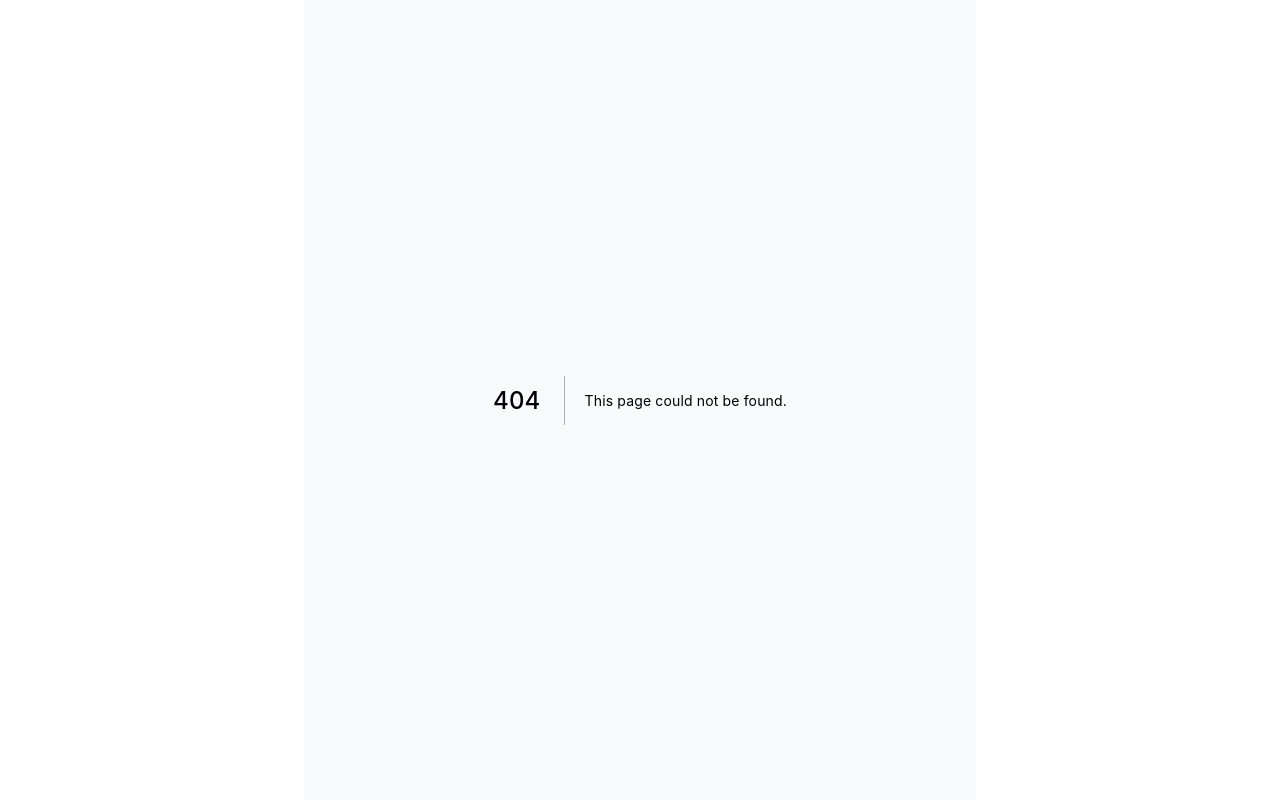
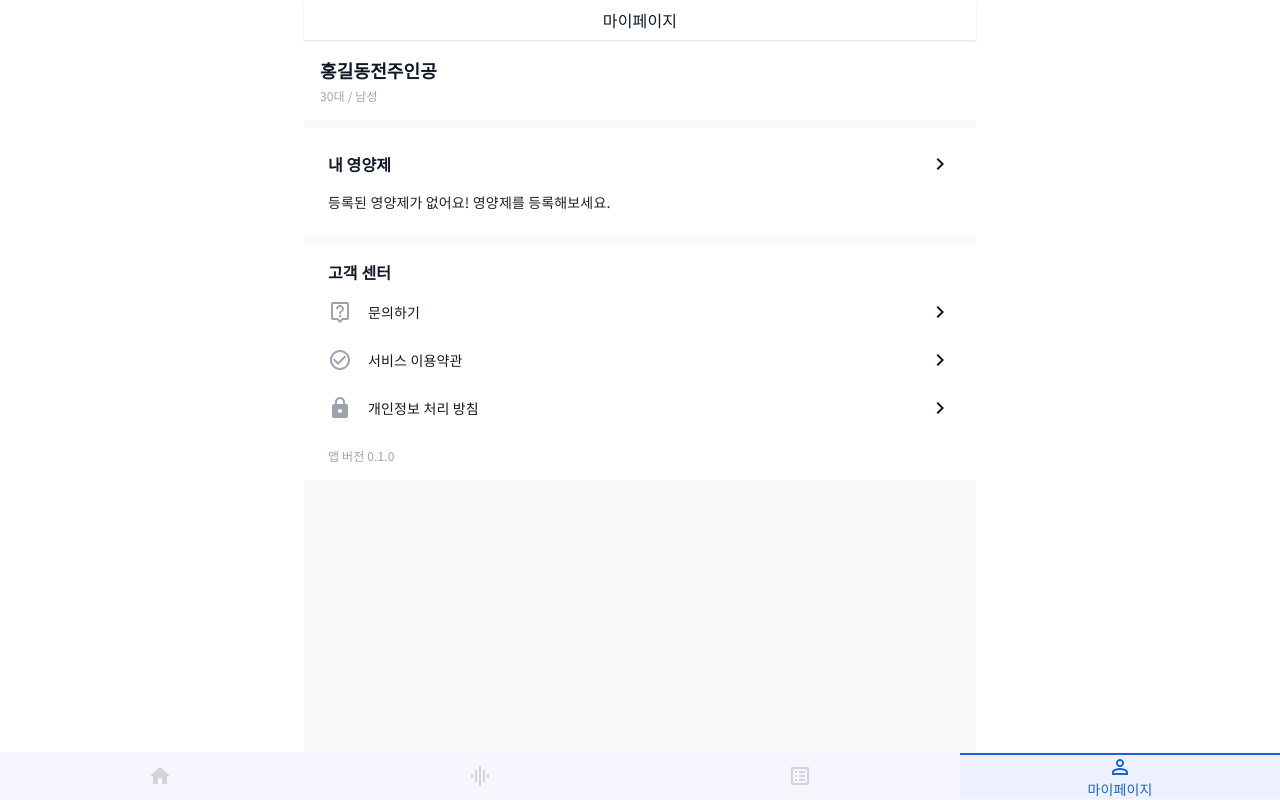
Before and after one commit to swm13-alchemy/alchemy_front_web, a Next.js app: page /mypage in a window 1280 px wide. Before the commit this address had no page. Built offline with nearby package versions, Linux system fonts and the light colour scheme.

Commit message:
[add][PILLUP-614] 마이페이지 퍼블리싱

```diff
--- a/components/common/MyPillList.tsx
+++ b/components/common/MyPillList.tsx
@@ -1,8 +1,8 @@
 import PillView from './PillView'
 import Link from 'next/link'
 import useUserPillList from '../../hooks/useUserPillList'
-import { requestURLs } from '../../utils/api'
 import { arrayIsNotEmpty } from '../../utils/functions/arrayIsNotEmpty'
+import ChevronRight from '@mui/icons-material/ChevronRight'
 
 function MyPillList() {
   // // 랜더링 문제로 Zustand 훅 안쓰고 커스텀 훅 사용 (노션 참고)
@@ -10,20 +10,21 @@ function MyPillList() {
 
   return (
     <Link href='/pillList-management'>
-      <a>
-        <div className='w-full px-5'>
-          <h1 className='text-xl font-bold'>내 영양제 {'>'}</h1>
-          <div className='flex space-x-1.5 mt-5 overflow-x-scroll scrollbar-hide'>
+      <a className='w-full space-y-4'>
+        <div className='flex items-center justify-between text-gray-900'>
+          <h1 className='text-base font-bold'>내 영양제</h1>
+          <ChevronRight className='text-2xl' />
+        </div>
+        <div className='flex items-center space-x-4 overflow-x-scroll scrollbar-hide'>
           {arrayIsNotEmpty(userTakingPillList) ?
             userTakingPillList.map((pill) => {
               return(
-                  <PillView key={pill.id} imageUrl={requestURLs.getSupplementThumbnailURL(pill.id.toString())} name={pill.name} />
+                <PillView key={pill.id} pillId={pill.id} name={pill.name} />
               )
             }) : (
               <p className='text-sm'>등록된 영양제가 없어요! 영양제를 등록해보세요.</p>
             )
           }
-          </div>
         </div>
       </a>
     </Link>
--- a/components/common/PillView.tsx
+++ b/components/common/PillView.tsx
@@ -1,17 +1,22 @@
 import Image from 'next/image'
+import { requestURLs } from '../../utils/api'
 
 interface Props {
-  imageUrl: string
+  pillId: number
   name: string
 }
 
-function PillView({ imageUrl, name }: Props) {
+function PillView({ pillId, name }: Props) {
   return (
-    <div className='flex flex-col items-center justify-center'>
-      <div className='relative w-14 h-14 rounded-3xl overflow-hidden'>
-        <Image src={imageUrl} className='object-cover' layout='fill' />
+    <div className='flex flex-col items-center justify-center space-y-1'>
+      <div className='relative w-[4.25rem] h-[4.25rem] rounded-full overflow-hidden'>
+        <Image
+          src={requestURLs.getSupplementThumbnailURL(pillId.toString())}
+          className='object-cover'
+          layout='fill'
+        />
       </div>
-      <p className='text-base truncate w-20 text-center'>{name}</p>
+      <p className='text-xs text-gray-900 truncate w-[4.25rem] text-center'>{name}</p>
     </div>
   )
 }
--- /dev/null
+++ b/components/common/ProfileImgView.tsx
@@ -0,0 +1,19 @@
+import Image from 'next/image'
+
+interface Props {
+  imgUrl: string
+}
+
+function ProfileImgView({ imgUrl }: Props) {
+  return (
+    <div className='relative w-12 h-12 rounded-full overflow-hidden'>
+      <Image
+        src={imgUrl}
+        className='object-cover'
+        layout='fill'
+      />
+    </div>
+  )
+}
+
+export default ProfileImgView
--- a/components/layout/BackHeader.tsx
+++ b/components/layout/BackHeader.tsx
@@ -9,7 +9,7 @@ interface Props {
 
 function BackHeader({ router, name }: Props) {
   return (
-    <header className='relative w-full py-2 flex items-center justify-center text-gray-900 bg-white shadow'>
+    <header className='relative py-2 flex items-center justify-center text-gray-900 bg-white shadow'>
       <button
         className='absolute left-4 flex items-center justify-center'
         onClick={() => router.back()}
--- a/components/layout/BottomNavBar.tsx
+++ b/components/layout/BottomNavBar.tsx
@@ -4,6 +4,7 @@ import Home from '@mui/icons-material/Home'
 import GraphicEq from '@mui/icons-material/GraphicEq'
 import { useEffect, useState } from 'react'
 import ListAlt from '@mui/icons-material/ListAlt'
+import PersonOutline from '@mui/icons-material/PersonOutline'
 
 // const menuList = [
 //   { id: '1', name: 'HOME', icon: Home, path: '/' },
@@ -16,14 +17,17 @@ function BottomNavBar() {
 
   return (
     <nav className='h-12 flex items-center fixed bottom-0 left-0 right-0 bg-surface z-50'>
+      <Menu router={router} id={1} name='HOME' paths={['/', '/search', '/pill-details']}>
+        <Home className='text-2xl' />
+      </Menu>
       <Menu router={router} id={2} name='밸런스' paths={['/balance']}>
         <GraphicEq className='text-2xl'/>
       </Menu>
-      <Menu router={router} id={1} name='HOME' paths={['/', '/search', '/pill-details']}>
-        <Home className='text-2xl' />
-      </Menu>
       <Menu router={router} id={3} name='복용관리' paths={['/intake']}>
         <ListAlt className='text-2xl'/>
+      </Menu>
+      <Menu router={router} id={4} name='마이페이지' paths={['/mypage']}>
+        <PersonOutline className='text-2xl' />
       </Menu>
     </nav>
   )
--- /dev/null
+++ b/pages/mypage.tsx
@@ -0,0 +1,134 @@
+import ContainerWithBottomNav from '../components/layout/ContainerWithBottomNav'
+import MoreHoriz from '@mui/icons-material/MoreHoriz'
+import ProfileImgView from '../components/common/ProfileImgView'
+import test from '/public/asset/image/bigLogo.png'
+import BookmarkBorder from '@mui/icons-material/BookmarkBorder'
+import Edit from '@mui/icons-material/Edit'
+import ChatBubbleOutline from '@mui/icons-material/ChatBubbleOutline'
+import MyPillList from '../components/common/MyPillList'
+import EfficiencyTag from '../components/tag/EfficiencyTag'
+import React from 'react'
+import ListAlt from '@mui/icons-material/ListAlt'
+import ChevronRight from '@mui/icons-material/ChevronRight'
+import Link from 'next/link'
+import Filter1 from '@mui/icons-material/Filter1'
+import CheckCircleOutline from '@mui/icons-material/CheckCircleOutline'
+import Lock from '@mui/icons-material/Lock'
+import LiveHelpOutlined from '@mui/icons-material/LiveHelpOutlined'
+
+const MyPage = () => {
+  return (
+    <ContainerWithBottomNav>
+      {/* 헤더 부분 */}
+      <header className='relative py-2 flex items-center justify-center text-gray-900 bg-white shadow'>
+        <h1 className='text-base'>마이페이지</h1>
+        {/*<button className='absolute right-4 flex items-center justify-center'>*/}
+        {/*  <MoreHoriz className='text-2xl' />*/}
+        {/*</button>*/}
+      </header>
+
+      {/* 프로필 정보 부분 */}
+      <section className='bg-white p-4 flex items-center space-x-4'>
+        {/*<ProfileImgView imgUrl={test} />*/}
+        <div className='flex flex-col space-y-1'>
+          <p className='text-lg font-bold text-gray-900'>홍길동전주인공</p>
+          <p className='text-xs text-gray-400'>30대 / 남성</p>
+        </div>
+      </section>
+
+      {/* 커뮤니티 북마크, 쓴 글, 댓글 확인 부분 */}
+      {/*<section className='p-4 flex items-center justify-between space-x-2.5'>*/}
+      {/*  <CommunityManagementBtn btnName='북마크한 글'>*/}
+      {/*    <BookmarkBorder className='text-2xl text-primary' />*/}
+      {/*  </CommunityManagementBtn>*/}
+      {/*  <CommunityManagementBtn btnName='내가 쓴 글'>*/}
+      {/*    <Edit className='text-2xl text-primary' />*/}
+      {/*  </CommunityManagementBtn>*/}
+      {/*  <CommunityManagementBtn btnName='댓글 단 글'>*/}
+      {/*    <ChatBubbleOutline className='text-2xl text-primary' />*/}
+      {/*  </CommunityManagementBtn>*/}
+      {/*</section>*/}
+
+      <div className='space-y-2 mt-2'>
+        {/* 내 영양제 목록 부분 */}
+        <section className='bg-white p-6'>
+          <MyPillList />
+        </section>
+
+        {/* 관심 건강 고민 부분 */}
+        {/*<section className='bg-white px-6 py-4 space-y-4'>*/}
+        {/*  <div className='flex items-center space-x-2'>*/}
+        {/*    <p className='text-base font-bold text-gray-900'>관심 건강 고민</p>*/}
+        {/*    <button className='bg-gray-100 px-2 py-1 rounded text-xs font-medium text-gray-500'>관리</button>*/}
+        {/*  </div>*/}
+        {/*  <div className='flex items-center flex-wrap gap-2'>*/}
+        {/*    {['간 건강', '눈 건강', '혈액순환', '피로감', '치아건강', '스트레스 & 수면', '혈중 중성지방', '체지방'].map((efficacy) =>*/}
+        {/*    <EfficiencyTag key={efficacy} tagName={efficacy} />*/}
+        {/*    )}*/}
+        {/*  </div>*/}
+        {/*</section>*/}
+
+        {/* 영양제 편의 부분 */}
+        {/*<section className='bg-white px-6 py-4'>*/}
+        {/*  <p className='text-base font-bold text-gray-900 mb-1'>영양제 편의</p>*/}
+        {/*  <ListLinkBtn href='' btnName='관심 제품 목록'>*/}
+        {/*    <ListAlt className='text-2xl text-gray-400' />*/}
+        {/*  </ListLinkBtn>*/}
+        {/*  <ListLinkBtn href='' btnName='리뷰 관리'>*/}
+        {/*    <Filter1 className='text-2xl text-gray-400' />*/}
+        {/*  </ListLinkBtn>*/}
+        {/*</section>*/}
+
+        {/* 고객 센터 부분 */}
+        <section className='bg-white px-6 py-4'>
+          <p className='text-base font-bold text-gray-900 mb-1'>고객 센터</p>
+          <ListLinkBtn href='' btnName='문의하기'>
+            <LiveHelpOutlined className='text-2xl text-gray-400' />
+          </ListLinkBtn>
+          <ListLinkBtn href='' btnName='서비스 이용약관'>
+            <CheckCircleOutline className='text-2xl text-gray-400' />
+          </ListLinkBtn>
+          <ListLinkBtn href='' btnName='개인정보 처리 방침'>
+            <Lock className='text-2xl text-gray-400' />
+          </ListLinkBtn>
+
+          <p className='mt-4 text-xs text-gray-400'>앱 버전 0.1.0</p>
+        </section>
+      </div>
+    </ContainerWithBottomNav>
+  )
+}
+
+export default MyPage
+
+interface CommunityManagementBtnProps {
+  btnName: string
+  children: React.ReactNode
+}
+function CommunityManagementBtn({ btnName, children }: CommunityManagementBtnProps) {
+  return (
+    <button className='grow bg-surface rounded-lg px-4 py-2.5 flex flex-col items-center space-y-1'>
+      {children}
+      <p className='text-xs text-gray-900'>{btnName}</p>
+    </button>
+  )
+}
+
+interface ListLinkBtnProps {
+  href: string
+  btnName: string
+  children: React.ReactNode
+}
+function ListLinkBtn({ href, btnName, children }: ListLinkBtnProps) {
+  return (
+    <Link href={href}>
+      <a className='w-full py-3 flex items-center justify-between text-gray-900'>
+        <div className='flex items-center space-x-4'>
+          {children}
+          <p className='text-sm'>{btnName}</p>
+        </div>
+        <ChevronRight className='text-2xl' />
+      </a>
+    </Link>
+  )
+}
```
Lines whose indentation alone changed are shown as unchanged.
